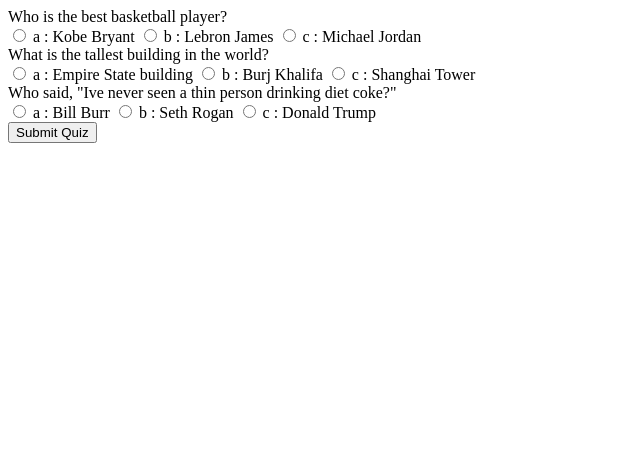
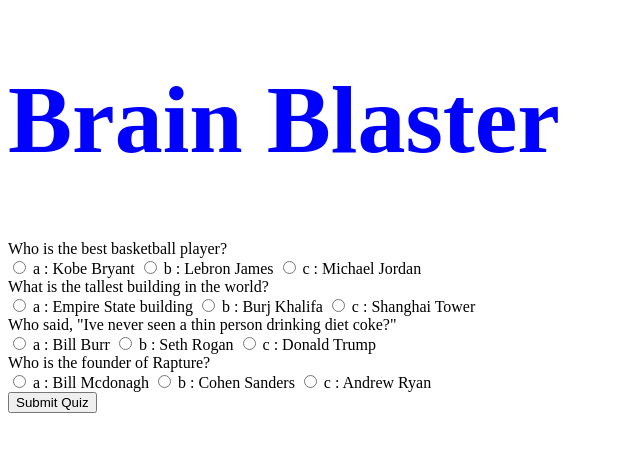
Before and after one commit to ThaGrza/TriviaGame, a plain HTML site: page index.html in a window 1280 px wide. Shown: the whole page, without its empty margins (0-640 px from the left). Drawn offline with nearby package versions, Linux system fonts and the light colour scheme.

Commit message:
added some stuff

```diff
--- a/assets/css/style.css
+++ b/assets/css/style.css
@@ -0,0 +1,4 @@
+#header{
+  color: blue;
+  font-size: 48px;
+}
--- a/assets/javascript/app.js
+++ b/assets/javascript/app.js
@@ -14,7 +14,7 @@
     },
     correctAnswer: 'a'
 },
-{
+    {
     question: 'What is the tallest building in the world?',
     answers: {
         a: 'Empire State building',
@@ -23,14 +23,23 @@
     },
     correctAnswer: 'b'
 },
-{
+    {
     question: 'Who said, "Ive never seen a thin person drinking diet coke?"',
     answers: {
         a: 'Bill Burr',
         b: 'Seth Rogan',
         c: 'Donald Trump'
     },
-    correctAnswer: 'a'
+    correctAnswer: 'c'
+},
+    {
+    question: "Who is the founder of Rapture?",
+        answers: {
+            a: "Bill Mcdonagh",
+            b: "Cohen Sanders",
+            c: "Andrew Ryan"
+    },
+    correctAnswer: "c"
 },
 ];
 // Main quiz logic.
@@ -76,6 +85,7 @@
     else{
       answerContainers[questionNumber].style.color = 'red';
     }
+
   });
 // Displays score.
   resultsContainer.innerHTML = numCorrect + ' out of ' + myQuestions.length;
--- a/index.html
+++ b/index.html
@@ -4,17 +4,25 @@
     <meta charset="UTF-8">
     <meta name="viewport" content="width=device-width, initial-scale=1.0">
     <meta http-equiv="X-UA-Compatible" content="ie=edge">
-    <script src="https://cdnjs.cloudflare.com/ajax/libs/jquery/3.2.1/jquery.min.js"></script>
     <title>Triva Game</title>
+    <link rel="stylesheet" type="text/css" href="assets/css/style.css">
 </head>
 <body>
-    <div id="quiz"></div>
-    <button id='submit'>Submit Quiz</button>
-    <div id='results'></div>
+    <div class="container">
+        <div id="header">
+            <h1>Brain Blaster</h1>
+        </div>
+        <div id="quiz"></div>
+        <button id='submit'>Submit Quiz</button>
+        <div id='results'></div>
+    </div>
 
 
 
+
+
+
+    <script src="https://cdnjs.cloudflare.com/ajax/libs/jquery/3.2.1/jquery.min.js"></script>
     <script type="text/javascript" src="assets/javascript/app.js"></script>
-
 </body>
 </html>
```
